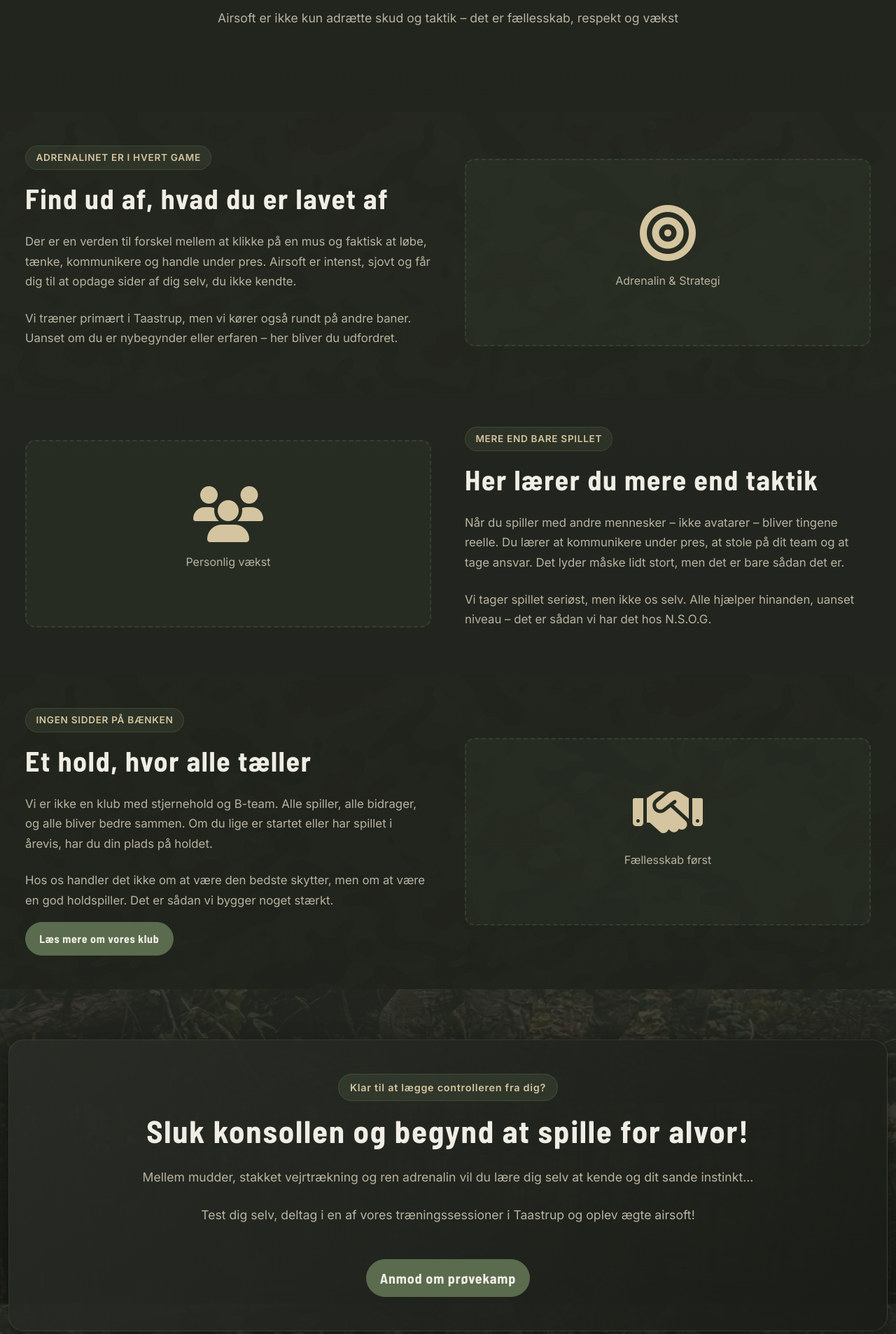
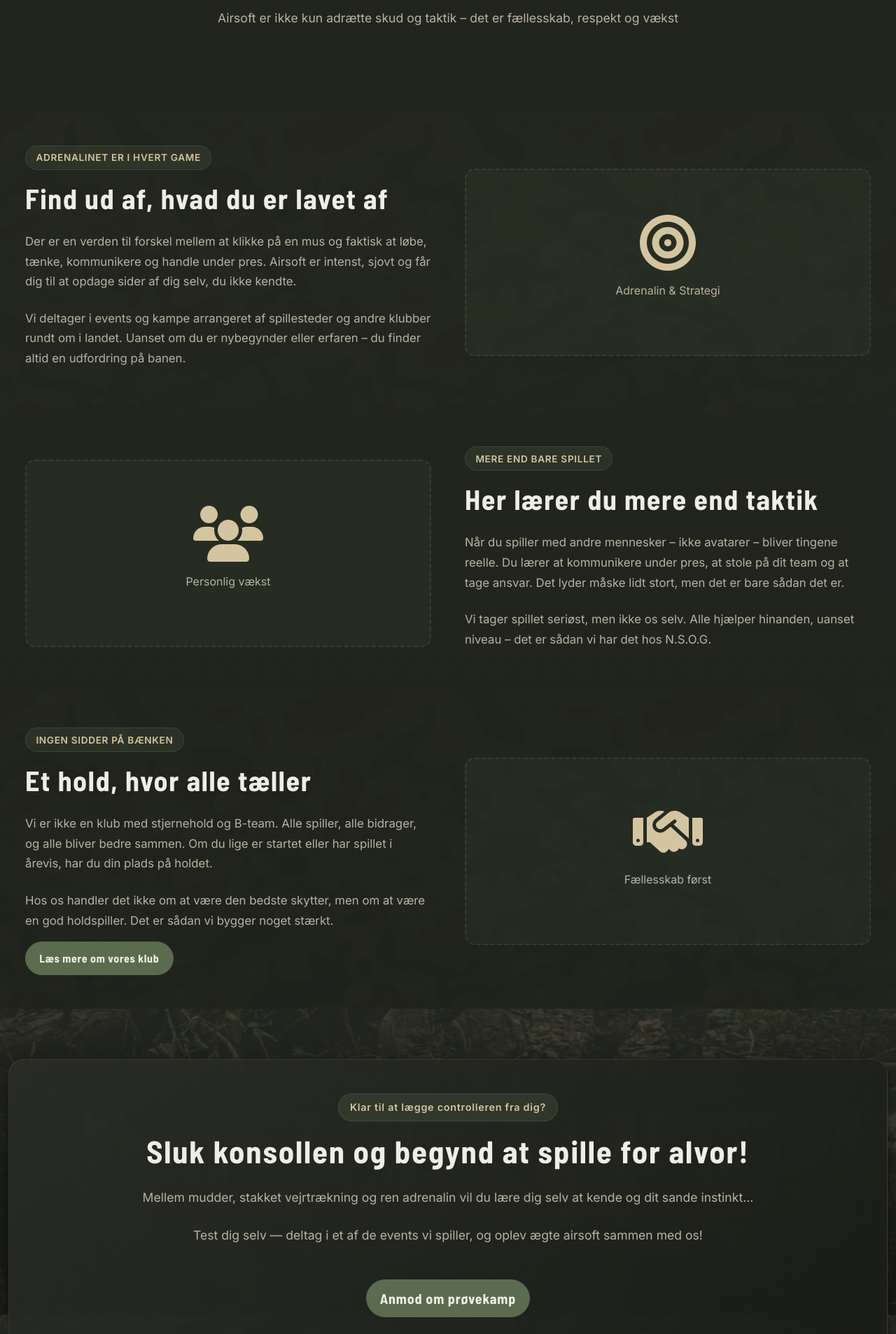
Before and after one commit to latorreandrea/teamhardball, a Django app: page / in a window 1280 px wide. Shown: the part 1053-2960 px from the top of the page at 70% size. Run offline with Django 5.2, Linux system fonts and the light colour scheme; parts of the project's set-up code (start-up, migrations or seed data) failed here and were passed over; some libraries are stand-ins or nearby versions.

Commit message:
feat: update contact and club sections with new communication details and event participation information

```diff
--- a/home/templates/home/contact.html
+++ b/home/templates/home/contact.html
@@ -19,7 +19,7 @@
                         <div class="feature-image-placeholder h-100 p-4 text-start">
                             <h2 class="h4 mb-3">Kontaktoplysninger</h2>
                             <p class="mb-2"><strong>Email:</strong> kontakt@nsog.dk</p>
-                            <p class="mb-2"><strong>Traening:</strong> Taastrup og omegn</p>
+                            <p class="mb-2"><strong>Discord:</strong> Primær kommunikationskanal</p>
                             <p class="mb-0"><strong>Svar tid:</strong> Inden for 24-48 timer</p>
                         </div>
                     </div>
@@ -27,7 +27,7 @@
                         <div class="feature-image-placeholder h-100 p-4 text-start">
                             <h2 class="h4 mb-3">Sådan bliver du medlem</h2>
                             <p class="mb-3">
-                                Er du klar til at prøve en traening med os? Udfyld medlemsanmodningen, sa kontakter vi dig med naeste skridt.
+                                Er du klar til at deltage i et event med os? Udfyld medlemsanmodningen, sa kontakter vi dig med naeste skridt.
                             </p>
                             <a href="{% url 'users:join_request' %}" class="btn btn-brand">
                                 Anmod om medlemskab
--- a/home/templates/home/partials/club.html
+++ b/home/templates/home/partials/club.html
@@ -19,7 +19,7 @@
                     Der er en verden til forskel mellem at klikke på en mus og faktisk at løbe, tænke, kommunikere og handle under pres. Airsoft er intenst, sjovt og får dig til at opdage sider af dig selv, du ikke kendte.
                 </p>
                 <p class="feature-text">
-                    Vi træner primært i Taastrup, men vi kører også rundt på andre baner. Uanset om du er nybegynder eller erfaren – her bliver du udfordret.
+                    Vi deltager i events og kampe arrangeret af spillesteder og andre klubber rundt om i landet. Uanset om du er nybegynder eller erfaren – du finder altid en udfordring på banen.
                 </p>
             </div>
             <div class="col-lg-6">
@@ -91,7 +91,7 @@
                 Mellem mudder, stakket vejrtrækning og ren adrenalin vil du lære dig selv at kende og dit sande instinkt...
             </p>
             <p class="cta-text mb-5">
-                Test dig selv, deltag i en af vores træningssessioner i Taastrup og oplev ægte airsoft!
+                Test dig selv &mdash; deltag i et af de events vi spiller, og oplev ægte airsoft sammen med os!
             </p>
             <a href="{% url 'users:join_request' %}" class="btn btn-brand btn-lg">Anmod om prøvekamp</a>
         </div>
```
